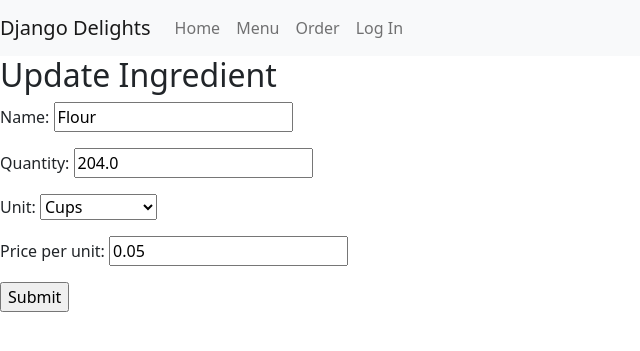
After one commit to myerkes/djangodelights, a Django app: page /ingredients/update/1 in a window 1280 px wide. The commit adds this page. Shown: the top 351 px of the page, without its empty margins (0-640 px from the left). Run offline with Django 3.2, Linux system fonts and the light colour scheme; data comes from the database, SQL or seed files in the repository; both versions use the stored data as it was after the commit; some libraries are stand-ins or nearby versions.

Commit message:
Add Ingredient update form

```diff
--- a/inventory/forms.py
+++ b/inventory/forms.py
@@ -6,6 +6,11 @@ class IngredientCreateForm(forms.ModelForm):
         model = Ingredient
         fields = '__all__'
 
+class IngredientUpdateForm(forms.ModelForm):
+    class Meta:
+        model = Ingredient
+        fields = '__all__'
+
 class MenuItemCreateForm(forms.ModelForm):
     class Meta:
         model = MenuItem
--- a/inventory/templates/inventory/ingredient_list.html
+++ b/inventory/templates/inventory/ingredient_list.html
@@ -6,7 +6,7 @@
         <div class="col">
             <ul>
             {% for ingredient in ingredient_list %}
-                <li>{{ ingredient }}</li>
+                <a href="./update/{{ ingredient.pk }}"><li>{{ ingredient }} - {{ ingredient.quantity }} {{ ingredient.unit }}</li></a>
             {% endfor %}
             </ul>
         </div>
--- /dev/null
+++ b/inventory/templates/inventory/ingredient_update_form.html
@@ -0,0 +1,12 @@
+{% extends './base.html' %}
+
+{% block content %}
+<h2>Update Ingredient</h2>
+<form method="post">
+<div>
+  {% csrf_token %}
+  {{ form.as_p }}
+  <input type="submit" value="Submit" />
+</div>
+</form>
+{% endblock %}
--- a/inventory/urls.py
+++ b/inventory/urls.py
@@ -7,5 +7,6 @@ urlpatterns = [
     path('menu/create', views.MenuItemCreate.as_view(), name="menuitemcreate"),
     path('ingredients/', views.IngredientList.as_view(), name='ingredients'),
     path('ingredients/create', views.IngredientCreate.as_view(), name='ingredientcreate'),
+    path('ingredients/update/<pk>', views.IngredientUpdate.as_view(), name='ingredientupdate'),
     path('purchases/', views.PurchaseList.as_view(), name='purchases')
 ]
--- a/inventory/views.py
+++ b/inventory/views.py
@@ -8,12 +8,13 @@ from django.contrib.auth.mixins import LoginRequiredMixin
 from django.urls import reverse_lazy
 from django.contrib.auth.forms import UserCreationForm
 
-from .forms import IngredientCreateForm, MenuItemCreateForm
+from .forms import *
 
 # Create your views here.
 def index(request):
     return render(request, 'inventory/index.html')
 
+### Menu Item Views ###
 class MenuItemList(ListView):
     model = MenuItem
     context_object_name = 'menuitem_list'
@@ -24,17 +25,24 @@ class MenuItemCreate(CreateView):
     template_name = 'inventory/menuitem_create_form.html'
     form_class = MenuItemCreateForm
 
+### Ingredient Views ###
 class IngredientList(ListView):
     model = Ingredient
     context_object_name = 'ingredient_list'
     template_name = 'inventory/ingredient_list.html'
 
+class IngredientCreate(CreateView):
+    model = Ingredient
+    template_name = 'inventory/ingredient_create_form.html'
+    form_class = IngredientCreateForm
+
+class IngredientUpdate(UpdateView):
+    model = Ingredient
+    template_name = 'inventory/ingredient_update_form.html'
+    form_class = IngredientUpdateForm
+
+### Purchase Views ###
 class PurchaseList(ListView):
     model = Purchase
     context_object_name = 'purchase_list'
     template_name = 'inventory/purchase_list.html'
-
-class IngredientCreate(CreateView):
-    model = Ingredient
-    template_name = 'inventory/ingredient_create_form.html'
-    form_class = IngredientCreateForm
```
Also changed, not shown: db.sqlite3.
